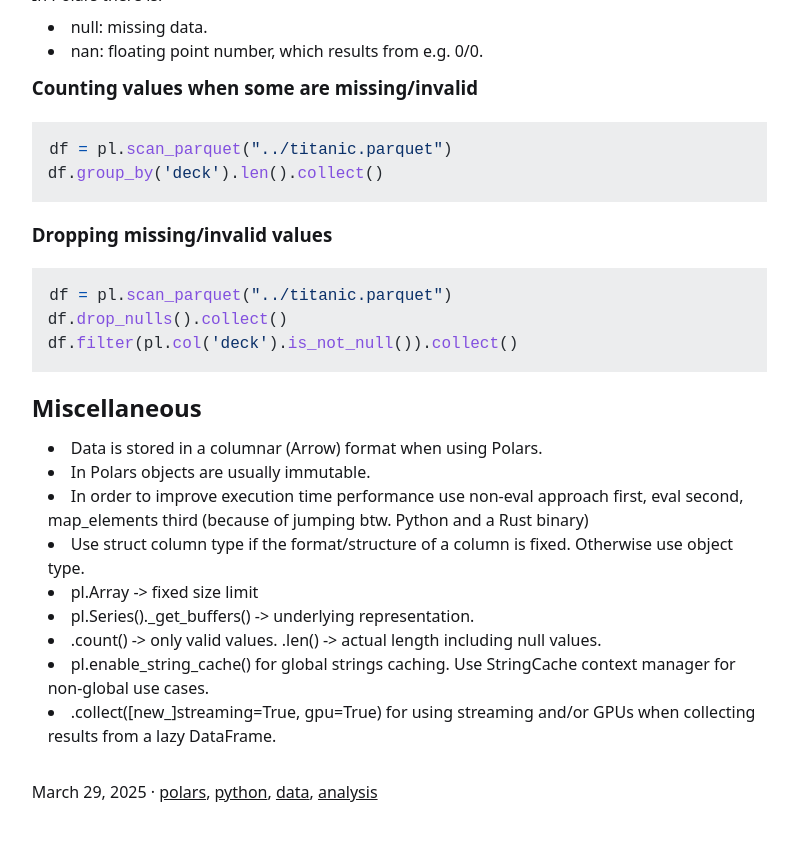
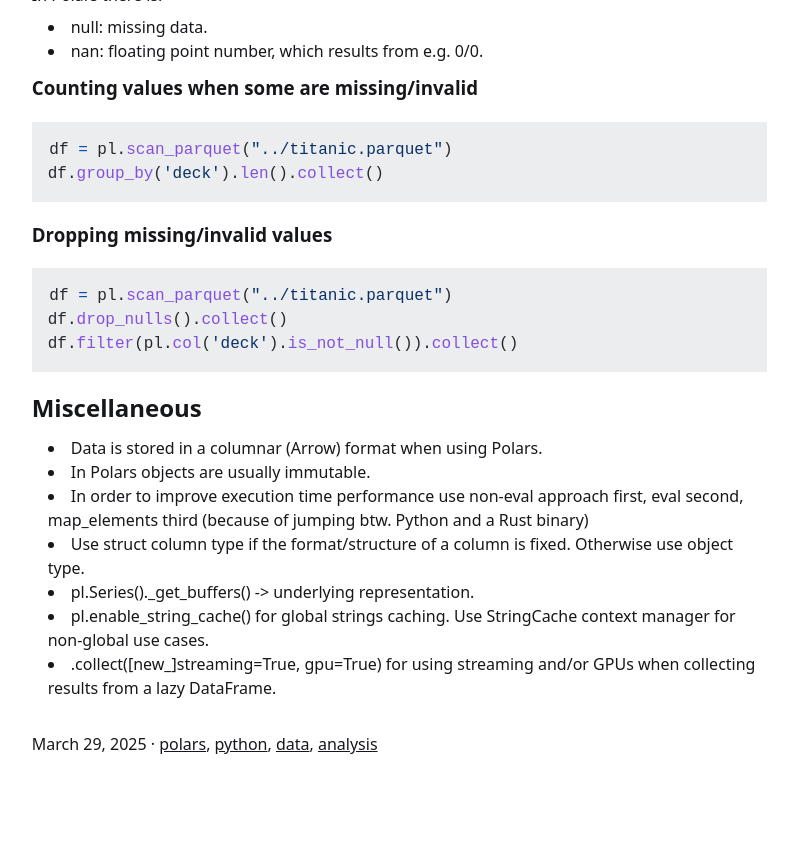
Before and after one commit to ovidiuparvu/ovidiuparvu.github.io, a Jekyll site: the page built from _posts/2025-03-29-an-intro-to-polars.md, in a window 1280 px wide and 900 px high, scrolled down 4522 px. Shown: the top 841 px of the window, without its empty margins (321-1119 px from the left). Built offline with Jekyll 4.4.1, drawn with Linux system fonts in a browser that asks for light colours.

Commit message:
Update introduction to Polars tutorial for clarity and structure

```diff
--- a/_posts/2025-03-29-an-intro-to-polars.md
+++ b/_posts/2025-03-29-an-intro-to-polars.md
@@ -229,8 +229,6 @@ df.filter(pl.col('deck').is_not_null()).collect()
 - In Polars objects are usually immutable.
 - In order to improve execution time performance use non-eval approach first, eval second, map_elements third (because of jumping btw. Python and a Rust binary)
 - Use struct column type if the format/structure of a column is fixed. Otherwise use object type.
-- pl.Array -> fixed size limit
 - pl.Series()._get_buffers() -> underlying representation.
-- .count() -> only valid values. .len() -> actual length including null values.
 - pl.enable_string_cache() for global strings caching. Use StringCache context manager for non-global use cases.
 - .collect([new_]streaming=True, gpu=True) for using streaming and/or GPUs when collecting results from a lazy DataFrame.
```
